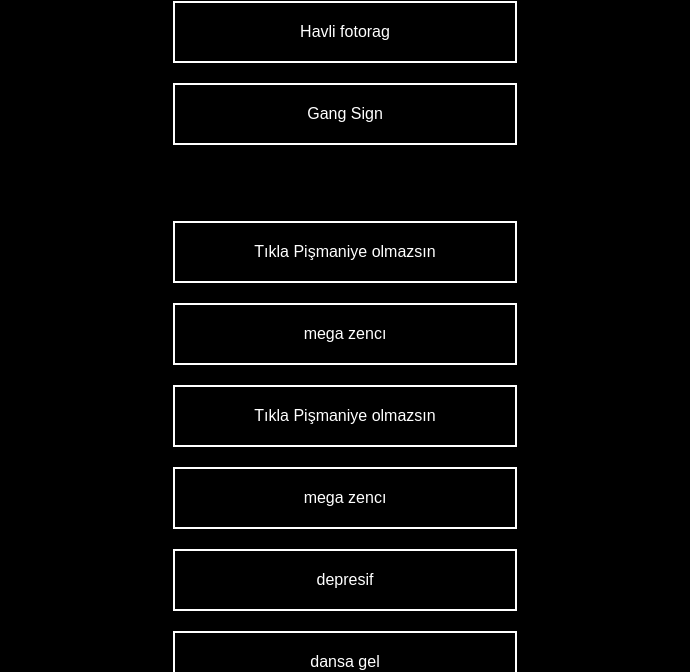
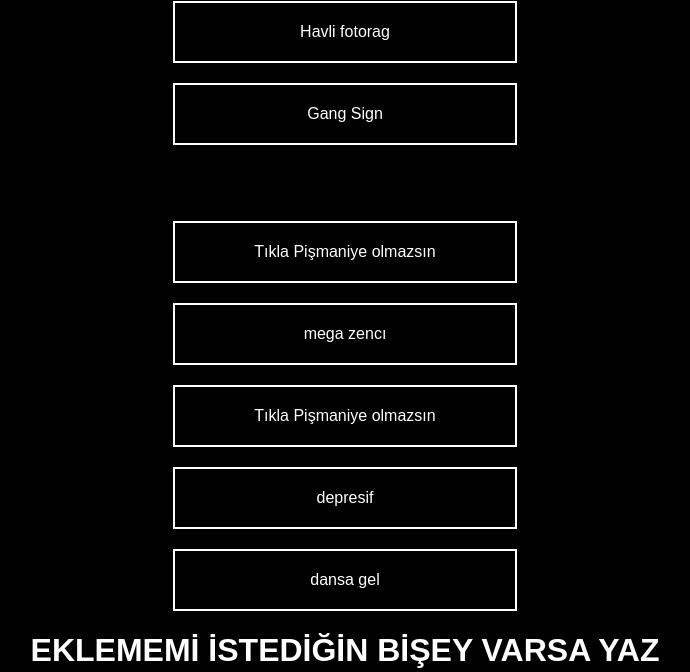
Before and after one commit to salihknight81/salihhhhh, a plain HTML site: page index.html in a window 1280 px wide. Shown: the part 137-809 px from the top of the page, without its empty margins (295-985 px from the left). Drawn offline with Linux system fonts and the light colour scheme.

Commit message:
Update index.html

```diff
--- a/index.html
+++ b/index.html
@@ -90,10 +90,6 @@
   Tıkla Pişmaniye olmazsın
 </div>
 
-<div class="kart" onclick="acVideo('video2.mp4')">
-  mega zencı
-</div>
-
 <div class="kart" onclick="acVideo('video3.mp4')">
   depresif
 </div>
```
